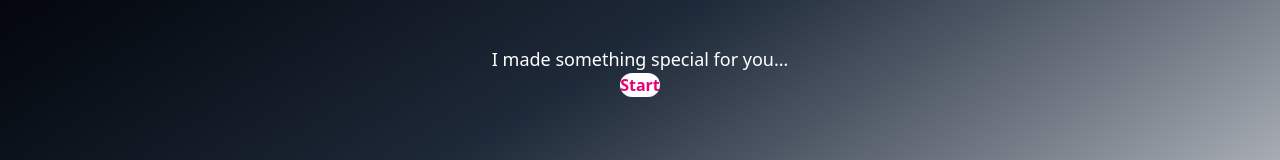
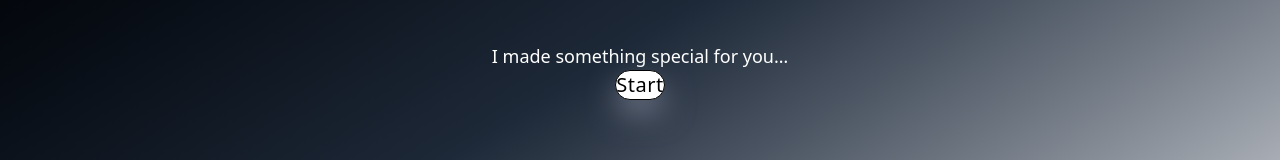
Before and after one commit to Gopal-Koli/Krisha121502, a React (Vite) app: page / in a window 1280 px wide. Shown: the part 359-519 px from the top of the page. Built offline with nearby package versions, Linux system fonts and the light colour scheme.

Commit message:
changing margin

```diff
--- a/src/components/Game.jsx
+++ b/src/components/Game.jsx
@@ -64,9 +64,11 @@ export default function Game({ onFinish }) {
   }
 
   return (
-    <section
-      className={`relative min-h-screen bg-gradient-to-br ${bg} flex flex-col items-center justify-center text-center px-4 overflow-hidden`}
-    >
+  <section
+  className={`relative min-h-[100dvh] bg-gradient-to-br ${bg}
+  flex flex-col items-center justify-center
+  text-center px-4 overflow-hidden`}
+>
       {step === 4 && <Confetti />}
 
       {/* 📸 PHOTO STEP */}
--- a/src/index.css
+++ b/src/index.css
@@ -10,6 +10,7 @@ body,
 #root {
   width: 100%;
   height: 100%;
-  overflow-x: hidden;
+
+  margin: 0;
   background: black;
 }
--- a/src/pages/Birthdays.jsx
+++ b/src/pages/Birthdays.jsx
@@ -7,8 +7,14 @@ export default function Birthday() {
   return (
     <>
       {/* 🎂 HERO SECTION */}
-      <div className="relative min-h-screen flex flex-col items-center justify-center text-center p-2 overflow-hidden">
-
+   <div className="
+  relative
+  min-h-screen
+  w-full
+  flex flex-col items-center justify-center
+  text-center
+  overflow-hidden
+">
         {/* 📸 Background Image */}
         <img
           src={bgPhoto}
--- a/src/pages/Gallery.jsx
+++ b/src/pages/Gallery.jsx
@@ -16,29 +16,26 @@ export default function CircleGallery() {
   });
 
   return (
-    <div ref={ref} className="h-[300vh] bg-pink-50">
+    <div ref={ref} className="relative h-[300vh] bg-pink-50">
       <div className="sticky top-0 h-screen flex items-center justify-center">
-        <div className="relative w-80 h-96">
+        <div className="relative w-80 h-[420px]">
           {images.map((img, i) => {
-            const start = i / images.length;
-            const end = (i + 1) / images.length;
-
             const opacity = useTransform(
               scrollYProgress,
-              [start, end],
+              [i / images.length, (i + 1) / images.length],
               [0, 1]
             );
 
             const y = useTransform(
               scrollYProgress,
-              [start, end],
-              [100, -i * 10]
+              [i / images.length, (i + 1) / images.length],
+              [80, -i * 20]
             );
 
             const rotate = useTransform(
               scrollYProgress,
-              [start, end],
-              [-10, i * 6]
+              [i / images.length, (i + 1) / images.length],
+              [-10, i * 8]
             );
 
             return (
@@ -46,12 +43,11 @@ export default function CircleGallery() {
                 key={i}
                 src={img}
                 style={{ opacity, y, rotate }}
-                className="absolute w-full h-full object-cover rounded-3xl shadow-2xl"
+                className="absolute inset-0 w-full h-full object-cover rounded-3xl shadow-2xl"
               />
             );
           })}
         </div>
-
       </div>
     </div>
   );
--- a/src/pages/Home.jsx
+++ b/src/pages/Home.jsx
@@ -24,11 +24,36 @@ function Home() {
 
       <p className="mt-4 text-lg">I made something special for you…</p>
 
-      <Link to="/birthday">
-        <button className="mt-6 bg-white text-pink-600 px-6 py-3 rounded-full font-bold">
-          Start
-        </button>
-      </Link>
+     <Link to="/birthday">
+  <button
+    className="
+      bg-white
+      text-black
+      text-xl
+      px-20
+      py-20
+      border-1
+      shadow-gray-500 cursor-pointer
+      rounded-full
+      font-bold===
+      tracking-wide
+      shadow-[0_14px_30px_rgba(0,0,0,0.25)]
+      hover:shadow-[0_22px_45px_rgba(0,0,0,0.35)]
+      active:translate-y-1
+      active:shadow-[0_10px_20px_rgba(0,0,0,0.3)]
+      transition-all
+      duration-300
+      flex
+      items-center
+      justify-center
+
+    "
+  >
+    Start
+  </button>
+</Link>
+
+
 
     </div>
   );
--- a/src/pages/Proposal.jsx
+++ b/src/pages/Proposal.jsx
@@ -11,7 +11,14 @@ export default function Proposal() {
   }
 
   return (
-    <div className="h-screen bg-gradient-to-br from-red-400 to-pink-600 flex flex-col items-center justify-center text-white text-center">
+  <div className="
+  relative
+  min-h-[100dvh]
+  w-full
+  bg-gradient-to-br from-red-400 to-pink-600
+  flex flex-col items-center justify-center
+  text-white text-center
+">
       <h1 className="text-4xl font-bold mb-6">
         Will You Be Mine Forever? 💍❤️
       </h1>
```
